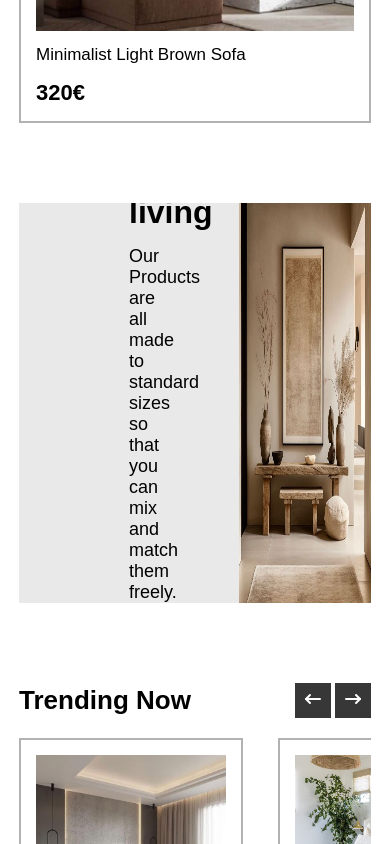
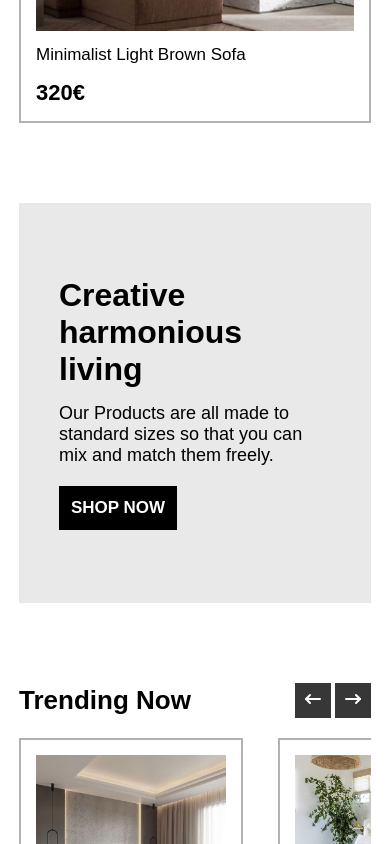
Before and after one commit to mhserrano/e-commerce, a React (Vite) app: page / in a window 390 px wide. Shown: the part 3860-4704 px from the top of the page. Built offline with nearby package versions, Linux system fonts and the light colour scheme; a web font is replaced by a local one.

Commit message:
Added media queries to the banners

```diff
--- a/src/components/Banner.css
+++ b/src/components/Banner.css
@@ -1,6 +1,4 @@
 .banner-container {
-  max-width: 1200px;
-  margin: 0 auto;
   padding: 40px 0;
 }
 
@@ -25,6 +23,7 @@
 .text h2 {
   margin: 0 0 15px;
   font-size: 32px;
+  font-weight: 600;
 }
 
 .text p {
@@ -56,3 +55,31 @@
   color: #000;
   background-color: #e9e9e9;
 }
+
+@media (max-width: 1100px) {
+  .text {
+    padding: 40px;
+    text-align: start;
+  }
+  .banner-img {
+    width: 80%;
+  }
+}
+
+@media (max-width: 900px) {
+  .banner-img {
+    display: none;
+  }
+  .text {
+    padding: 0 40px;
+    width: 100%;
+  }
+}
+@media (max-width: 500px) {
+  .text {
+    width: 100%;
+  }
+  .banner-img {
+    display: none;
+  }
+}
```
